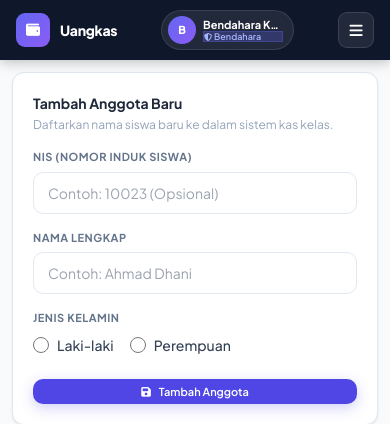
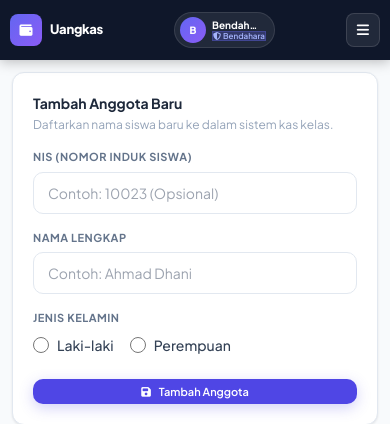
Before and after one commit to georgemillerrr43/kaskelas, a PHP site: page /anggota.php in a window 390 px wide. Shown: the top 424 px of the page. Run offline with PHP 8.4, Linux system fonts and the light colour scheme; a user stored in the database is signed in; data comes from the database, SQL or seed files in the repository; some libraries are stand-ins or nearby versions.

Commit message:
update-mobile/2

```diff
--- a/anggota.php
+++ b/anggota.php
@@ -274,4 +274,3 @@ try {
 </script>
 
 <?php require_once 'includes/footer.php'; ?>
-</stan>
--- a/dashboard.php
+++ b/dashboard.php
@@ -526,4 +526,3 @@ function formatRupiah($angka) {
 </script>
 
 <?php require_once 'includes/footer.php'; ?>
-</stan>
--- a/includes/header.php
+++ b/includes/header.php
@@ -25,6 +25,7 @@ $role_color_class = $is_admin ? 'role-admin' : 'role-anggota';
     <meta charset="UTF-8">
     <meta name="viewport" content="width=device-width, initial-scale=1.0">
     <title>Uangkas Kelas - Aplikasi Kas Kelas</title>
+    <link rel="icon" type="image/svg+xml" href="assets/images/joji.svg">
     <!-- Tailwind CSS via CDN -->
     <script src="https://cdn.tailwindcss.com"></script>
     <script>
@@ -57,13 +58,10 @@ $role_color_class = $is_admin ? 'role-admin' : 'role-anggota';
             --sa-top: env(safe-area-inset-top, 0px);
 
             /* Primary */
-            --primary-50: #eef2ff;
-            --primary-100: #e0e7ff;
             --primary-400: #818cf8;
             --primary-500: #6366f1;
             --primary-600: #4f46e5;
             --primary-700: #4338ca;
-            --primary-900: #312e81;
 
             /* Semantic */
             --income: #059669;
@@ -78,7 +76,6 @@ $role_color_class = $is_admin ? 'role-admin' : 'role-anggota';
 
             /* Sidebar */
             --sidebar-bg: #0f172a;
-            --sidebar-secondary: #1e293b;
             --sidebar-border: rgba(255,255,255,0.07);
             --sidebar-text: rgba(255,255,255,0.5);
             --sidebar-text-hover: rgba(255,255,255,0.9);
@@ -93,7 +90,6 @@ $role_color_class = $is_admin ? 'role-admin' : 'role-anggota';
             /* Shadows */
             --shadow-card: 0 1px 3px rgba(0,0,0,0.06), 0 1px 2px rgba(0,0,0,0.04);
             --shadow-elevated: 0 4px 6px -1px rgba(0,0,0,0.08), 0 2px 4px -2px rgba(0,0,0,0.05);
-            --shadow-modal: 0 20px 60px rgba(0,0,0,0.2);
 
             /* Transitions */
             --transition-fast: 150ms cubic-bezier(0.4,0,0.2,1);
@@ -168,15 +164,8 @@ $role_color_class = $is_admin ? 'role-admin' : 'role-anggota';
             flex-shrink: 0;
         }
         .brand-text { line-height: 1; }
-        .brand-title {
-            font-size: 15px; font-weight: 800;
-            color: #fff; letter-spacing: -0.3px;
-        }
-        .brand-sub {
-            font-size: 9px; font-weight: 600;
-            color: var(--primary-400); letter-spacing: 1.2px;
-            text-transform: uppercase; margin-top: 3px;
-        }
+        .brand-title { font-size: 15px; font-weight: 800; color: #fff; letter-spacing: -0.3px; }
+        .brand-sub { font-size: 9px; font-weight: 600; color: var(--primary-400); letter-spacing: 1.2px; text-transform: uppercase; margin-top: 3px; }
 
         /* ── Sidebar User Card ────────── */
         .sidebar-user {
@@ -345,42 +334,46 @@ $role_color_class = $is_admin ? 'role-admin' : 'role-anggota';
             position: sticky; top: 0; z-index: 60;
             box-shadow: 0 2px 12px rgba(0,0,0,0.25);
         }
-        .mobile-brand { display: flex; align-items: center; gap: 10px; }
+        .mobile-brand { display: flex; align-items: center; gap: 8px; flex-shrink: 0; }
         .mobile-brand-icon {
-            width: 34px; height: 34px; border-radius: 9px;
+            width: 32px; height: 32px; border-radius: 8px;
             background: linear-gradient(135deg, var(--primary-500), #8b5cf6);
             display: flex; align-items: center; justify-content: center;
-            font-size: 14px; color: #fff;
+            font-size: 13px; color: #fff;
         }
-        .mobile-brand-text { font-size: 14px; font-weight: 800; color: #fff; letter-spacing: -0.3px; }
+        .mobile-brand-text { font-size: 13px; font-weight: 800; color: #fff; letter-spacing: -0.3px; }
 
         .mobile-user-pill {
-            display: flex; align-items: center; gap: 7px;
-            padding: 5px 10px 5px 6px;
+            display: flex; align-items: center; gap: 6px;
+            padding: 4px 8px 4px 5px;
             border-radius: 99px;
             background: rgba(255,255,255,0.08);
             border: 1px solid rgba(255,255,255,0.1);
+            flex-shrink: 1;
+            min-width: 0;
+            overflow: hidden;
         }
         .mobile-user-avatar {
-            width: 28px; height: 28px; border-radius: 50%;
+            width: 26px; height: 26px; border-radius: 50%;
             background: linear-gradient(135deg, var(--primary-500), #8b5cf6);
-            color: #fff; font-size: 11px; font-weight: 800;
+            color: #fff; font-size: 10px; font-weight: 800;
             display: flex; align-items: center; justify-content: center;
             flex-shrink: 0;
         }
-        .mobile-user-info { line-height: 1; }
-        .mobile-user-name { font-size: 11px; font-weight: 700; color: #fff; max-width: 80px; overflow: hidden; text-overflow: ellipsis; white-space: nowrap; }
-        .mobile-user-role { font-size: 9px; font-weight: 600; margin-top: 1px; }
+        .mobile-user-info { line-height: 1; overflow: hidden; }
+        .mobile-user-name { font-size: 10px; font-weight: 700; color: #fff; overflow: hidden; text-overflow: ellipsis; white-space: nowrap; max-width: 70px; }
+        .mobile-user-role { font-size: 8px; font-weight: 600; margin-top: 1px; overflow: hidden; text-overflow: ellipsis; white-space: nowrap; }
         .mobile-user-role.role-admin { color: #a5b4fc; }
         .mobile-user-role.role-anggota { color: #6ee7b7; }
 
         .mobile-menu-btn {
-            width: 36px; height: 36px; border-radius: 9px;
+            width: 34px; height: 34px; border-radius: 8px;
             background: rgba(255,255,255,0.08);
             border: 1px solid rgba(255,255,255,0.12);
-            color: #fff; font-size: 15px;
+            color: #fff; font-size: 14px;
             display: flex; align-items: center; justify-content: center;
             cursor: pointer; transition: var(--transition-fast);
+            flex-shrink: 0;
         }
         .mobile-menu-btn:hover { background: rgba(255,255,255,0.15); }
 
@@ -437,6 +430,8 @@ $role_color_class = $is_admin ? 'role-admin' : 'role-anggota';
             .page-content { padding: 12px; }
             .card-header { padding: 14px 16px; }
             .card-body { padding: 16px; }
+            .mobile-topbar { gap: 4px; padding-left: 10px; padding-right: 10px; }
+            .mobile-user-name { max-width: 50px; }
         }
 
         @media (min-width: 769px) and (max-width: 1024px) {
@@ -742,4 +737,3 @@ $role_color_class = $is_admin ? 'role-admin' : 'role-anggota';
 
         <!-- Page Content -->
         <div class="page-content">
-</stan>
--- a/login.php
+++ b/login.php
@@ -430,4 +430,3 @@ if ($_SERVER['REQUEST_METHOD'] === 'POST') {
     </script>
 </body>
 </html>
-</stan>
```
Also changed, not shown: rekap.php (+7 -9 lines), .claude-flow/daemon-state.json, .claude-flow/metrics/codebase-map.json, .claude-flow/metrics/consolidation.json, .claude-flow/metrics/performance.json, .claude-flow/metrics/security-audit.json, .claude-flow/metrics/test-gaps.json, 1 other file.
